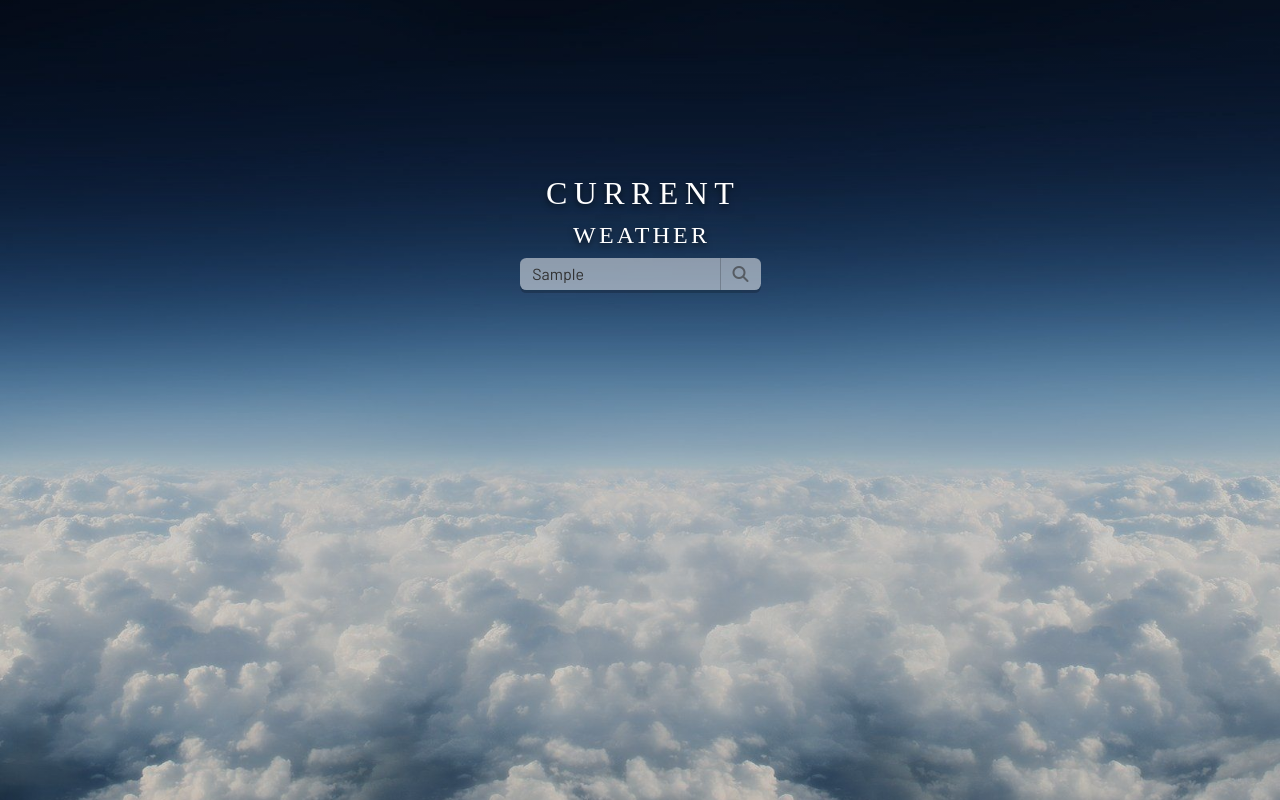
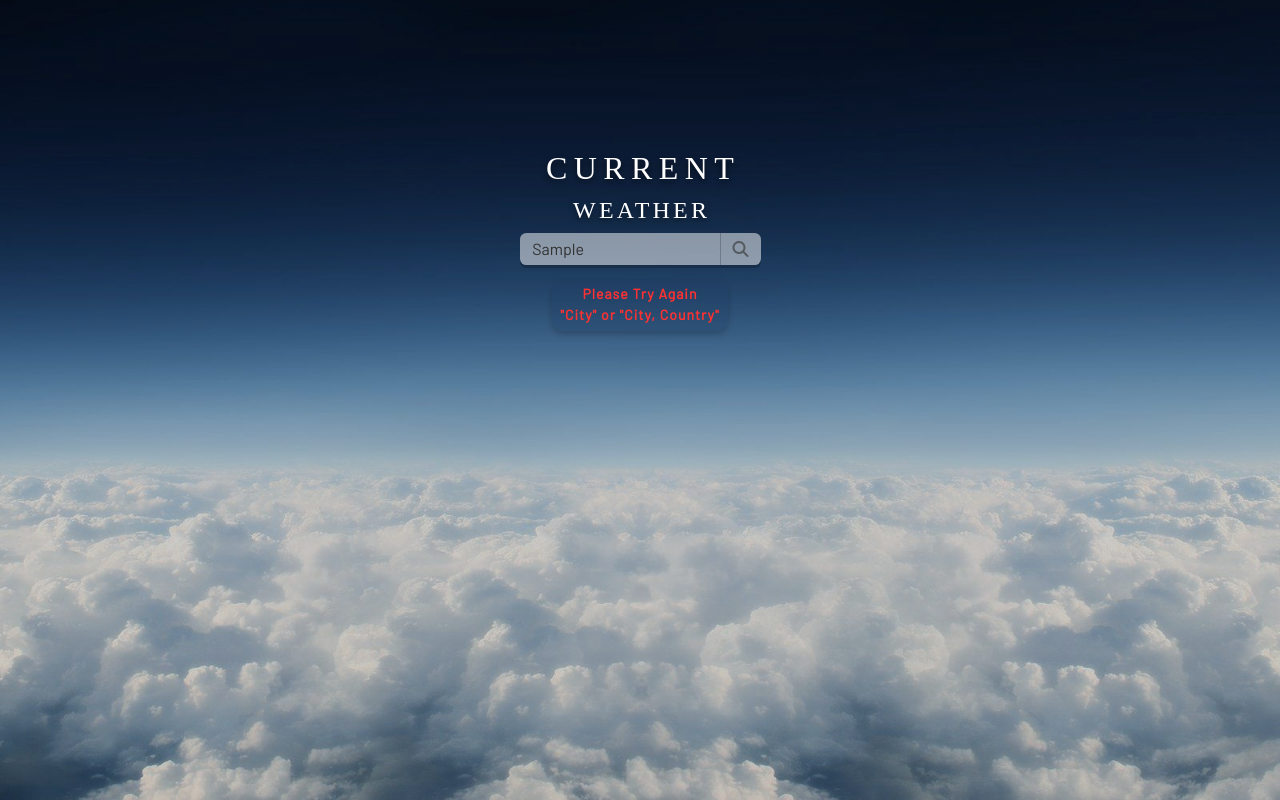
Before and after one commit to davemgj84/weather, a React (Create React App) app: page / in a window 1280 px wide. Both pictures are taken after typing "Sample" into the empty fields and a click on the button 740 px from the left and 273 px from the top of the page. Built offline with nearby package versions, Linux system fonts and the light colour scheme; no server answers; a web font is replaced by a local one.

Commit message:
create error handling logic, create error message component, style error component

```diff
--- a/src/components/CurrentWeather.jsx
+++ b/src/components/CurrentWeather.jsx
@@ -4,28 +4,34 @@ import "../styles/CurrentWeather.scss";
 import "../styles/responsive/CurrentWeather-resp.scss";
 
 const CurrentWeather = (props) => {
-  if (props.show) {
+  const {
+    city,
+    country,
+    temperature,
+    conditions,
+    feelsLike,
+    high,
+    low,
+  } = props.weather;
+
   return (
     <div id="info-container">
       <div className="location-box">
         <div className="location">
-            {props.city}, {props.country}
+          {city}, {country}
         </div>
         <div className="date">{currentDate(new Date())}</div>
       </div>
       <div className="weather-box">
-          <div className="temp">{props.temperature}°c</div>
-          <div className="weather">{props.conditions}</div>
-          <div className="feels-like">Feels Like {props.feelsLike}°c</div>
+        <div className="temp">{temperature}°c</div>
+        <div className="weather">{conditions}</div>
+        <div className="feels-like">Feels Like {feelsLike}°c</div>
         <div className="high-low">
-            {props.high}°c / {props.low}°c
+          {high}°c / {low}°c
         </div>
       </div>
     </div>
   );
-  } else {
-    return <div className="placeholder"></div>;
-  }
 };
 
 export default CurrentWeather;
--- /dev/null
+++ b/src/components/ErrorComponent.jsx
@@ -0,0 +1,14 @@
+import React from "react";
+import "../styles/ErrorComponent.scss";
+import "../styles/responsive/ErrorComponent-resp.scss";
+
+const ErrorComponent = () => {
+  return (
+    <div className="error-message">
+      <p>Please Try Again</p>
+      <p>"City" or "City, Country"</p>
+    </div>
+  );
+};
+
+export default ErrorComponent;
--- a/src/components/FindWeather.jsx
+++ b/src/components/FindWeather.jsx
@@ -3,11 +3,13 @@ import axios from "axios";
 import "../styles/FindWeather.scss";
 import "../styles/responsive/FindWeather-resp.scss";
 import CurrentWeather from "./CurrentWeather";
+import ErrorComponent from "./ErrorComponent";
 
 const FindWeather = () => {
   const [query, setQuery] = useState("");
-  const [weather, setWeather] = useState({});
+  const [weather, setWeather] = useState(null);
   const [show, setShow] = useState(false);
+  const [error, setError] = useState(null);
 
   const handleRequest = (evt) => {
     evt.preventDefault();
@@ -16,7 +18,11 @@ const FindWeather = () => {
         `https://api.openweathermap.org/data/2.5/weather?q=${query}&units=metric&appid=${process.env.REACT_APP_API}`
       )
       .then((response) => {
-        const results = {
+        console.log(response.statusText);
+        if (!response.statusCheck === "OK") {
+          throw Error("Sorry, we could not fetch that data");
+        }
+        const data = {
           city: response.data.name,
           country: response.data.sys.country,
           conditions: response.data.weather[0].main,
@@ -26,11 +32,12 @@ const FindWeather = () => {
           high: Math.round(response.data.main.feels_like),
         };
         setQuery("");
-        setWeather(results);
+        setWeather(data);
+        setError(null);
         setShow(true);
       })
       .catch((err) => {
-        console.log(console.log("Could not find current weather data"), err);
+        setError(err.message);
       });
   };
 
@@ -52,18 +59,10 @@ const FindWeather = () => {
               <i className="fas fa-search"></i>
             </button>
           </form>
+          {error && <ErrorComponent />}
         </div>
-        <CurrentWeather
-          show={show}
-          setShow={setShow}
-          city={weather.city}
-          country={weather.country}
-          temperature={weather.temperature}
-          conditions={weather.conditions}
-          feelsLike={weather.feelsLike}
-          high={weather.high}
-          low={weather.low}
-        />
+        {weather && <CurrentWeather show={show} weather={weather} />}
+        {!show && <div className="placeholder"></div>}
       </section>
     </>
   );
--- a/src/styles/CurrentWeather.scss
+++ b/src/styles/CurrentWeather.scss
@@ -5,6 +5,7 @@
   height: 420px;
   background-color: rgba(30, 61, 99, 0.5);
   padding: 2rem;
+  margin-top: 1rem;
   border-radius: 4rem;
   box-shadow: 0px 3px 6px rgba(0, 0, 0, 0.2);
   animation: fadeIn 1s;
--- /dev/null
+++ b/src/styles/ErrorComponent.scss
@@ -0,0 +1,27 @@
+.error-message {
+  display: flex;
+  flex-direction: column;
+  justify-content: center;
+  align-items: center;
+  margin-top: 1rem;
+  background-color: rgba(30, 61, 99, 0.3);
+  box-shadow: 0px 3px 6px rgba(0, 0, 0, 0.2);
+  animation: fadeIn 0.75s;
+  padding: 0.5rem 1rem 0.5rem 1rem;
+  border-radius: 1rem;
+  p {
+    font-weight: bold;
+    letter-spacing: 1px;
+    color: #ff3232;
+    margin-bottom: 0.25rem;
+  }
+}
+
+@keyframes fadeIn {
+  from {
+    opacity: 0;
+  }
+  to {
+    opacity: 1;
+  }
+}
--- a/src/styles/FindWeather.scss
+++ b/src/styles/FindWeather.scss
@@ -36,7 +36,6 @@
   }
   .search {
     margin-top: 1rem;
-    margin-bottom: 2rem;
     .search-bar {
       width: 300px;
       height: 2.5rem;
--- /dev/null
+++ b/src/styles/responsive/ErrorComponent-resp.scss
@@ -0,0 +1,9 @@
+@media screen and (max-width: 1280px) {
+  .error-message {
+    padding: 0.25rem 0.5rem 0.25rem 0.5rem;
+    border-radius: 0.75rem;
+    p {
+      font-size: 14px;
+    }
+  }
+}
--- a/src/styles/responsive/FindWeather-resp.scss
+++ b/src/styles/responsive/FindWeather-resp.scss
@@ -13,7 +13,6 @@
     }
     .search {
       margin-top: 0.5rem;
-      margin-bottom: 1rem;
       .search-bar {
         width: 230px;
         height: 2.25rem;
```
Lines whose indentation alone changed are shown as unchanged.
